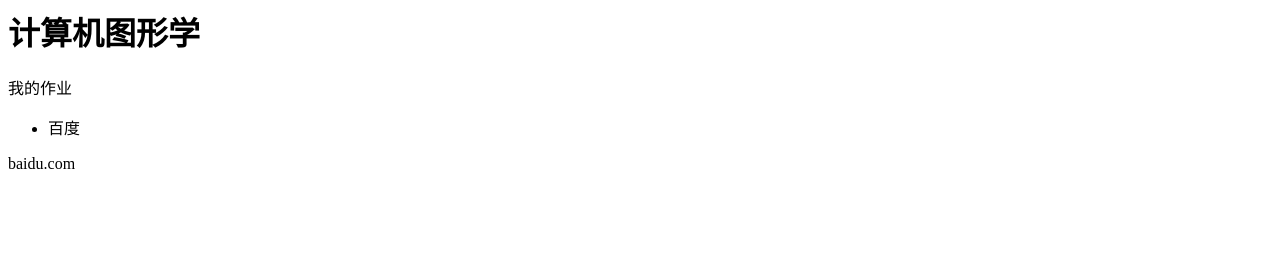
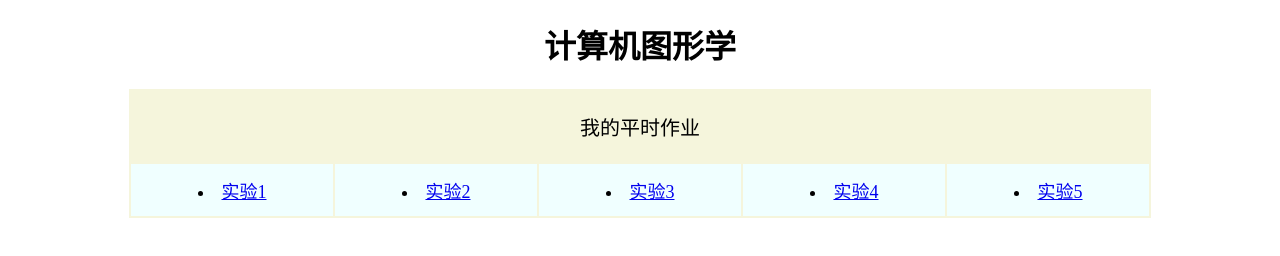
Before and after one commit to zlp716/zlp716.github.io, a plain HTML site: page index.html in a window 1280 px wide. Drawn offline with Linux system fonts and the light colour scheme.

Commit message:
Update index.html

```diff
--- a/index.html
+++ b/index.html
@@ -1,7 +1,31 @@
-<h1>计算机图形学</h1>
+<!DOCTYPE html>
+<html>
+	<head>
+		<meta charset="utf-8">
+		<title></title>
+		<link rel="stylesheet" type="text/css" href="mystyle.css">
 
-<p>我的作业</p>
+	</head>
+	<body>
 
-<ul>
-  <li> <ahttps://zlp716.github.io/ch001.github.io/">百度</a> </li>
-</ul>baidu.com
+	<h1 align=center >计算机图形学</h1>
+	<table align=center style="background-color: beige;">
+
+		<tr>
+			<td></td>
+			<td></td>
+			<td><p align=center style="font-size: 20px;">我的平时作业</p></tr></td>
+		<tr >
+		<td align=center style="background-color: azure;height: 50px;width: 200px;font-size: 18px;"> <li>  <a href="https://zlp716.github.io/ch001.github.io/">实验1</a>	</ul> </td>
+		<td align=center style="background-color: azure;height: 50px;width: 200px;font-size: 18px;"> <li>  <a href="https://zlp716.github.io/ch001.github.io/">实验2</a>	</ul> </td>
+		<td align=center style="background-color: azure;height: 50px;width: 200px;font-size: 18px;"> <li>  <a href="https://zlp716.github.io/ch001.github.io/">实验3</a>	</ul> </td>
+		<td align=center style="background-color: azure;height: 50px;width: 200px;font-size: 18px;"> <li>  <a href="https://zlp716.github.io/ch001.github.io/">实验4</a>	</ul> </td>
+		<td align=center style="background-color: azure;height: 50px;width: 200px;font-size: 18px;"> <li>  <a href="https://zlp716.github.io/ch001.github.io/">实验5</a>	</ul> </td>
+
+		</tr>
+	</table>
+	<ul>
+
+
+	</body>
+</html>
```
